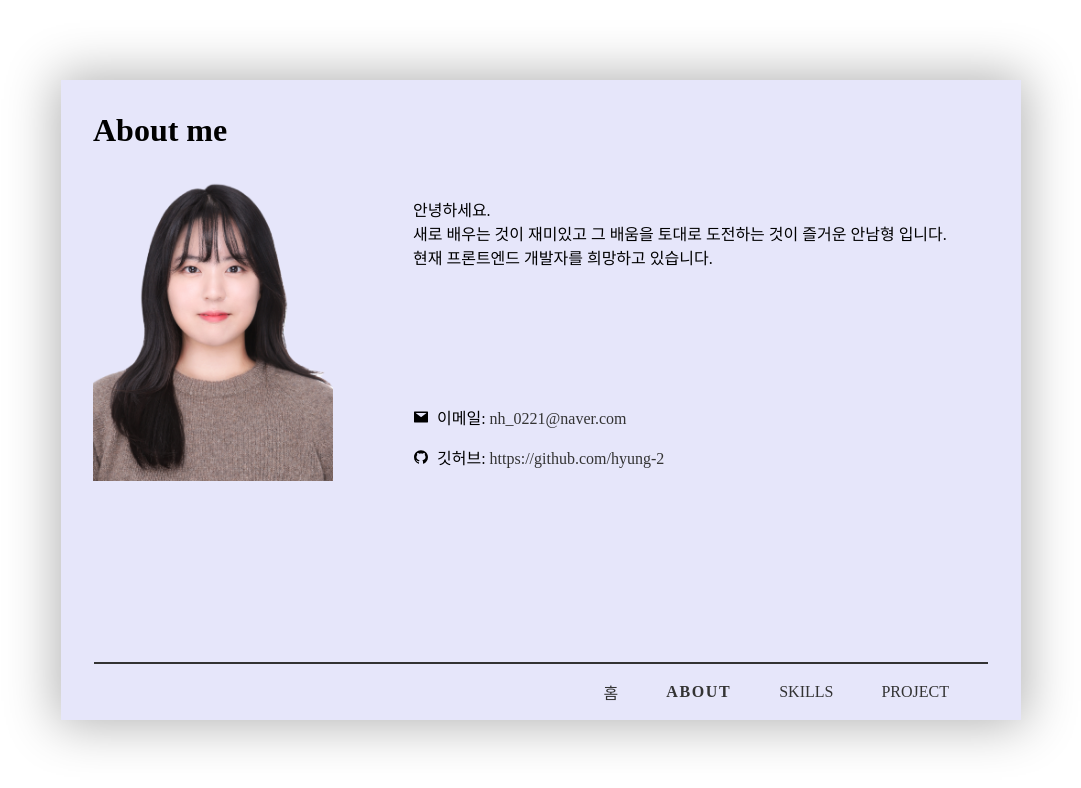
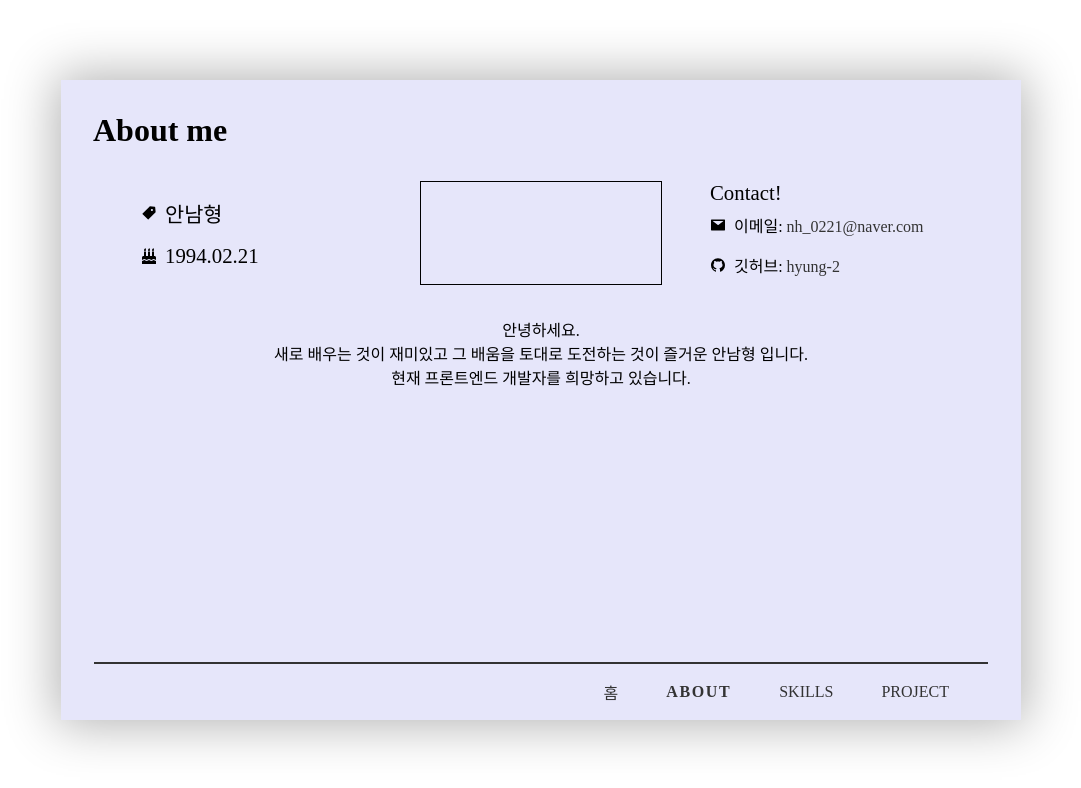
Before and after one commit to hyung-2/PortFolio, a Next.js app: page /about in a window 1280 px wide. Shown: the top 788 px of the page, without its empty margins (99-1180 px from the left). Built offline with nearby package versions, Linux system fonts and the light colour scheme; a web font is replaced by a local one.

Commit message:
수정:레이아웃 수정중

```diff
--- a/src/app/about/page.js
+++ b/src/app/about/page.js
@@ -1,23 +1,36 @@
+'use client'
+
+import { useState } from "react";
+
 import { AiFillTag } from "react-icons/ai";
 import { AiFillMail } from "react-icons/ai";
 import { AiFillGithub } from "react-icons/ai";
+import { FaBirthdayCake } from "react-icons/fa";
 
 
 function about(props){
   // console.log(props)
+  const [typing, setTyping] = useState(false)
+
   return(
     <>
       <h2 className="pageTitle font">About me</h2>
       <div className="about">
+        <div className="contentBox aniShowDown">
+          <div className="flex">
+            <AiFillTag/>
+            <p className="contact-item font name">안남형</p>
+          </div>
+          <div className="flex">
+            <FaBirthdayCake/>
+            <p className="contact-item font name">1994.02.21</p>
+          </div>
+        </div>
         <div className="photobox">
-          <img src="/profile.png"/>
+          {/* <img src="/profile.png"/> */}
         </div>
-        <div className="contentBox">
-          <div className="introBox">
-            <p className="intro font">안녕하세요. <br/>
-            새로 배우는 것이 재미있고 그 배움을 토대로 도전하는 것이 즐거운 <span className="name">안남형</span> 입니다. <br/>
-            현재 프론트엔드 개발자를 희망하고 있습니다. </p>
-          </div>
+        <div className="contentBox aniShowDown">
+          <div className="font name">Contact!</div>
           <div className="contact">
             <div className="flex">
               <AiFillMail/>
@@ -25,10 +38,15 @@ function about(props){
             </div>
             <div className="flex">
               <AiFillGithub/>
-              <p className="contact-item font">깃허브: <a href="https://github.com/hyung-2" target='_blank'>https://github.com/hyung-2</a></p>
+              <p className="contact-item font">깃허브: <a href="https://github.com/hyung-2" target='_blank' title="깃허브로 이동">hyung-2</a></p>
             </div>
           </div>
         </div>
+      </div>
+      <div className="introBox">
+        <p className="intro font">안녕하세요. <br/>
+        새로 배우는 것이 재미있고 그 배움을 토대로 도전하는 것이 즐거운 <span className="">안남형</span> 입니다. <br/>
+        현재 프론트엔드 개발자를 희망하고 있습니다. </p>
       </div>
     </>
   )
--- a/src/app/globals.css
+++ b/src/app/globals.css
@@ -18,6 +18,7 @@
   background-color: #333;
 } */
 
+
 /* home layout */
 .box{
   /* border: 1px solid black; */
@@ -35,10 +36,9 @@
   align-items: flex-start;
   justify-content: flex-start;
 }
-.box:hover{
+/* .box:hover{
   box-shadow: 0 0 3rem 5px rgba(0, 0, 0, 0.7);
-}
-
+} */
 .content{
   width: 100%;
   height: 100%;
@@ -94,12 +94,17 @@
   margin: 0 auto;
 }
 
+
 /* home page */
 .home{
   width: 100%;
   height: 100%;
   cursor: pointer;
+  transition: .3s;
   position: relative;
+}
+.clickhome{
+  transform: rotateY(180deg);
 }
 .link{
   width: 100%; height: 100%;
@@ -120,7 +125,8 @@
 .homeTitle{
   line-height: 5.8rem;
   text-align: center;
-  margin: 0;
+  margin: 0rem;
+  padding: 20rem;
   font-family: 'ROEHOE-CHAN';
   text-decoration: none;
   color: #333;
@@ -130,31 +136,54 @@
   text-shadow: 3px 3px 2px palevioletred, -3px -3px 2px steelblue;
   /* text-shadow: 1px 1px 2px rgb(134, 134, 180), 2px 2px 2px rgb(134, 134, 180), 3px 3px 2px rgb(134, 134, 180), -1px -1px 2px rgb(116, 177, 116), -2px -2px 2px rgb(116, 177, 116), -3px -3px 2px rgb(116, 177, 116) */
 }
+.homeTitle:hover{
+  color: #555;
+  text-shadow: 3px 3px 2px rgb(255, 165, 195), -3px -3px 2px rgb(123, 193, 255);
+}
+
 
 /* about page */
 .about{
   display: flex;
-  margin: auto 2rem
+  /* align-items: center;
+  justify-content: center; */
+  /* height: 100%; */
+  margin: auto 2rem;
 }
 .photobox{
-  /* border: 1px solid black; */
+  border: 1px solid black;
   width: 15rem;
 }
 .photobox > img {
   width: 100%; height: 100%;
 }
 .contentBox{
-  margin-left: 5rem;
+  margin: auto 3rem;
+  flex: 1;
 }
-.introBox{
+/* .introBox{
   margin-bottom: 8rem;
+} */
+.intro{
+  width: 100%;
+  margin: 2rem auto;
+  text-align: center;
 }
-/* .intro{
-} */
-/* .name{
-  font-size: 1.5rem;
+.name{
+  font-size: 1.3rem;
+  /* font-weight: bold; */
+}
+.contactBtn{
+  padding: .5rem 1rem;
+  border-radius: 15px;
+  border: 2px solid rgba(197, 197, 247);
+  cursor: pointer;
   font-weight: bold;
-} */
+  background-color: lavender;
+}
+.contactBtn:hover{
+  background-color: rgba(197, 197, 247)
+}
 .contact{
   text-align: end;
   /* border: 1px solid black; */
@@ -169,6 +198,23 @@
 .contact-item *:hover{
   font-weight: bold;
 }
+.typing{
+  display: block;
+  animation: cursor .4s infinite;
+}
+@keyframes cursor{
+  0%{
+    border-right: 1px solid #fff;
+  }
+  50%{
+    border-right: 1px solid #333;
+  }
+  100%{
+    border-right: 1px solid #fff;
+  }
+}
+
+
 /* skills page  */
 .IconsBox{
   display: flex;
@@ -253,6 +299,7 @@
   background-color: rgba(0, 0, 0, 0.3);
 }
 
+
 /* project~ page */
 .projectDetailsBox{
   margin-left: 1rem;
@@ -317,6 +364,7 @@
   }
 }
 
+
 /* Button.js */
 .linkBox{
   /* margin-top: 1rem; */
@@ -352,6 +400,7 @@
   align-items: center;
 }
 
+
 /* Arrows.js */
 .arrowBtn{
   position: absolute;
@@ -373,6 +422,7 @@
 .rightBtn{
   right: -1rem;
 }
+
 
 /* ImgBox.js */
 .viewImgBox{
```
Also changed, not shown: src/app/page.js (+3 -8 lines).
